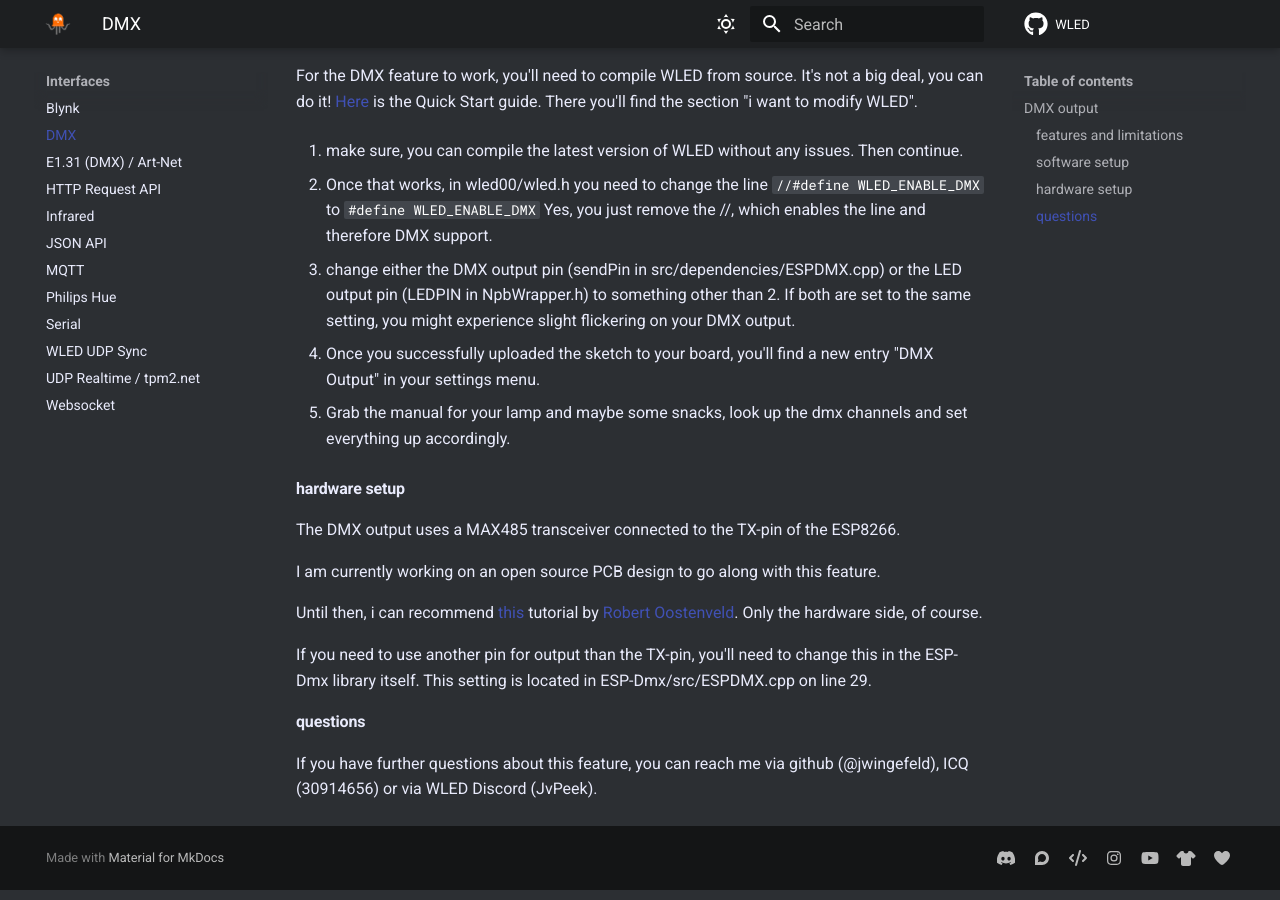
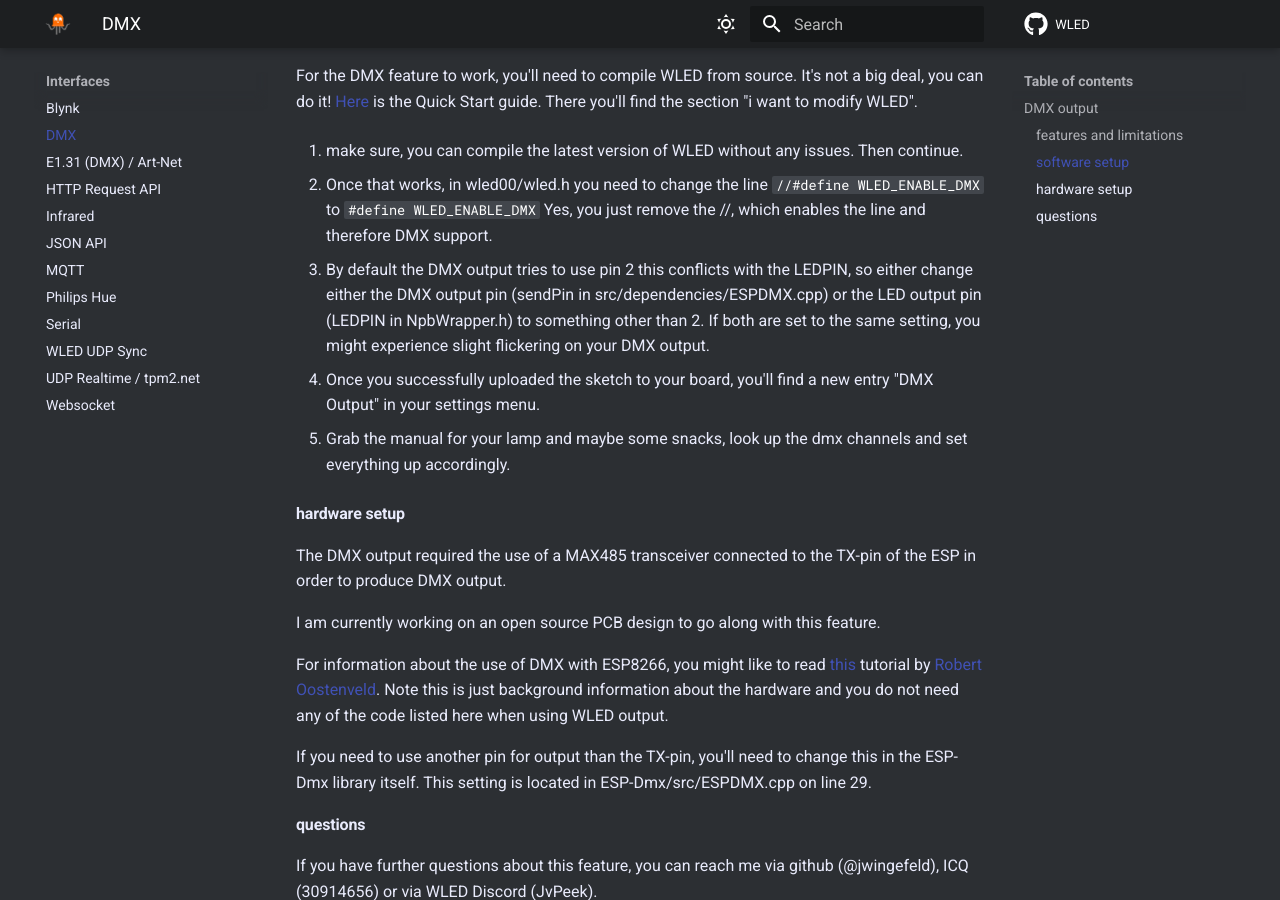
Before and after one commit to Aircoookie/WLED-Docs, an MkDocs documentation site: the page built from docs/interfaces/dmx-output.md, in a window 1280 px wide and 900 px high, scrolled down 678 px. Built offline with MkDocs 1.6.1 and Material for MkDocs 9.7.7, drawn with Linux system fonts in a browser that asks for light colours; comment, search, counter and statistics services are not loaded.

Commit message:
Update dmx-output.md
Clarify that Robert's project is for background reading and about how to wire up, not code you actually need

```diff
--- a/docs/interfaces/dmx-output.md
+++ b/docs/interfaces/dmx-output.md
@@ -31,7 +31,7 @@
    `#define WLED_ENABLE_DMX`
    Yes, you just remove the //, which enables the line and therefore DMX support.
 
-3. change either the DMX output pin (sendPin in src/dependencies/ESPDMX.cpp) or the LED output pin (LEDPIN in NpbWrapper.h) to something other than 2. If both are set to the same setting, you might experience slight flickering on your DMX output.
+3. By default the DMX output tries to use pin 2 this conflicts with the LEDPIN, so either change either the DMX output pin (sendPin in src/dependencies/ESPDMX.cpp) or the LED output pin (LEDPIN in NpbWrapper.h) to something other than 2. If both are set to the same setting, you might experience slight flickering on your DMX output.
 
 4. Once you successfully uploaded the sketch to your board, you'll find a new entry "DMX Output" in your settings menu.
 
@@ -39,11 +39,11 @@
 
 #### hardware setup
 
-The DMX output uses a MAX485 transceiver connected to the TX-pin of the ESP8266.
+The DMX output required the use of a MAX485 transceiver connected to the TX-pin of the ESP in order to produce DMX output.
 
 I am currently working on an open source PCB design to go along with this feature.
 
-Until then, i can recommend [this](https://robertoostenveld.nl/art-net-to-dmx512-with-esp8266/) tutorial by [Robert Oostenveld](https://robertoostenveld.nl/). Only the hardware side, of course.
+For information about the use of DMX with ESP8266, you might like to read [this](https://robertoostenveld.nl/art-net-to-dmx512-with-esp8266/) tutorial by [Robert Oostenveld](https://robertoostenveld.nl/). Note this is just background information about the hardware and you do not need any of the code listed here when using WLED output.
 
 If you need to use another pin for output than the TX-pin, you'll need to change this in the ESP-Dmx library itself. This setting is located in ESP-Dmx/src/ESPDMX.cpp on line 29.
 
```
